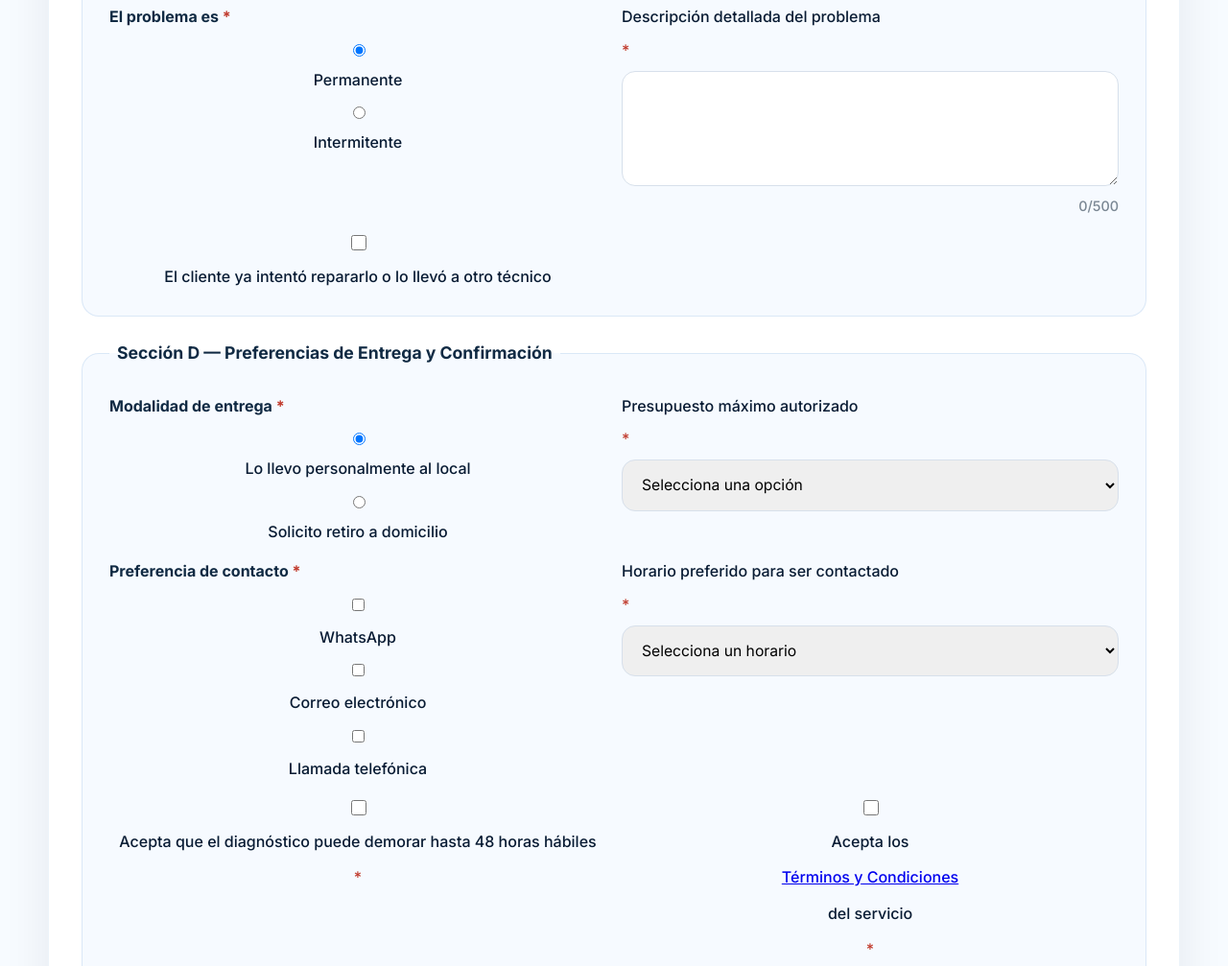
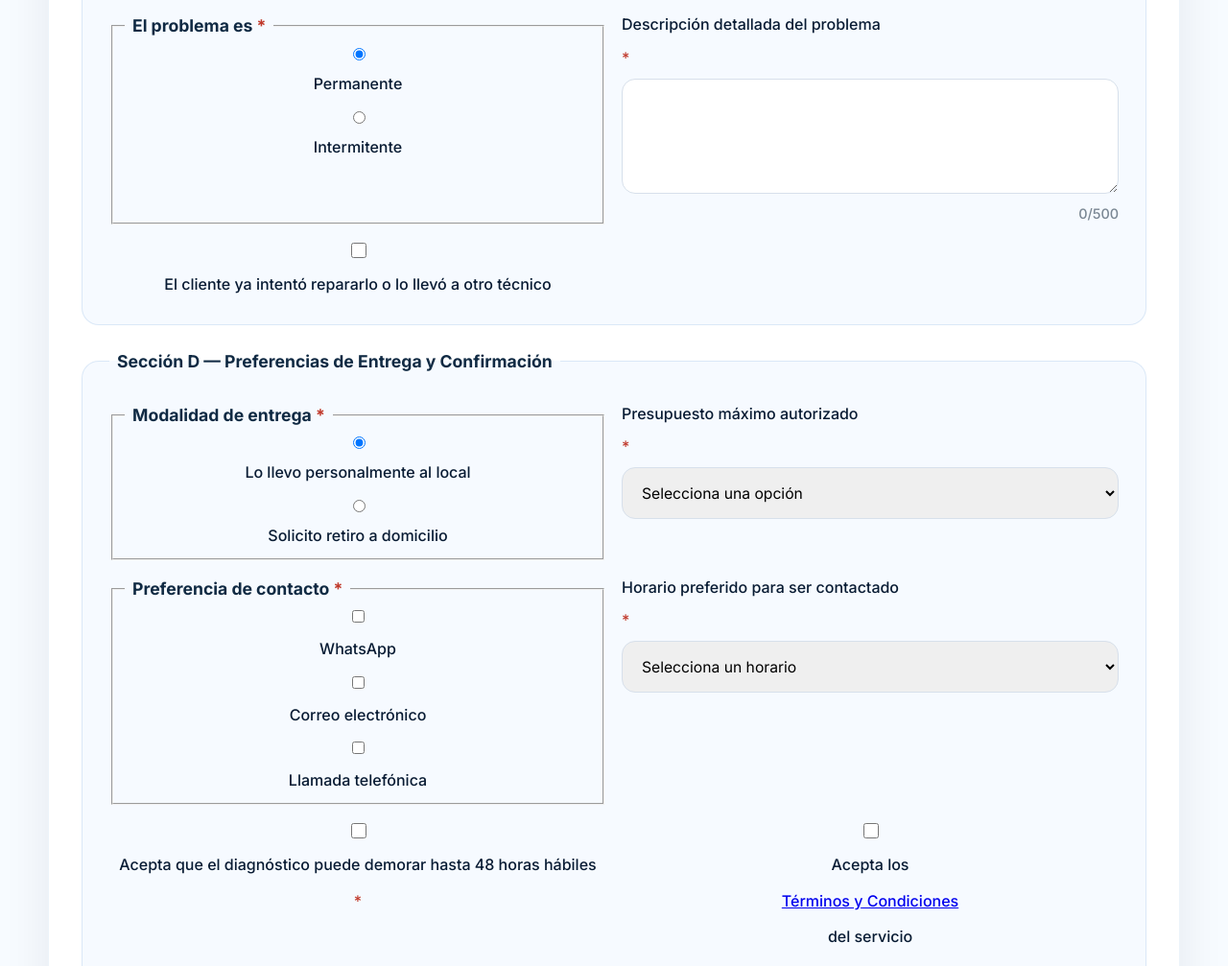
Before and after one commit to Nafe2001/frtend-sum2D-Fernando-Villagran, a plain HTML site: page ingreso.html in a window 1280 px wide. Shown: the part 1793-2800 px from the top of the page at 96% size. Drawn offline with Linux system fonts and the light colour scheme.

Commit message:
etapa3: entrega final - proyecto completo y validaciones

```diff
--- a/ingreso.html
+++ b/ingreso.html
@@ -54,11 +54,11 @@
               <label for="telefono">Teléfono de contacto <span class="required">*</span>
                 <input type="tel" id="telefono" name="telefono" required>
               </label>
-              <div class="field-group radios">
-                <span class="field-label">Tipo de cliente <span class="required">*</span></span>
-                <label><input type="radio" name="tipo-cliente" value="Particular" checked> Particular</label>
-                <label><input type="radio" name="tipo-cliente" value="Empresa"> Empresa</label>
-              </div>
+              <fieldset class="field-group radios">
+                <legend>Tipo de cliente <span class="required">*</span></legend>
+                <label for="tipo-cliente-particular"><input type="radio" id="tipo-cliente-particular" name="tipo-cliente" value="Particular" checked> Particular</label>
+                <label for="tipo-cliente-empresa"><input type="radio" id="tipo-cliente-empresa" name="tipo-cliente" value="Empresa"> Empresa</label>
+              </fieldset>
               <div id="empresa-fields" class="conditional-field hidden">
                 <label for="empresa">Nombre de la empresa
                   <input type="text" id="empresa" name="empresa">
@@ -200,11 +200,11 @@
                   <option>Hace meses</option>
                 </select>
               </label>
-              <div class="field-group radios">
-                <span class="field-label">El problema es <span class="required">*</span></span>
-                <label><input type="radio" name="problema-tipo" value="Permanente" checked> Permanente</label>
-                <label><input type="radio" name="problema-tipo" value="Intermitente"> Intermitente</label>
-              </div>
+              <fieldset class="field-group radios">
+                <legend>El problema es <span class="required">*</span></legend>
+                <label for="problema-permanente"><input type="radio" id="problema-permanente" name="problema-tipo" value="Permanente" checked> Permanente</label>
+                <label for="problema-intermitente"><input type="radio" id="problema-intermitente" name="problema-tipo" value="Intermitente"> Intermitente</label>
+              </fieldset>
               <label for="descripcion-problema">Descripción detallada del problema <span class="required">*</span>
                 <textarea id="descripcion-problema" name="descripcion-problema" minlength="20" maxlength="500" required></textarea>
                 <span class="char-counter"><span id="contador-problema">0</span>/500</span>
@@ -225,11 +225,11 @@
           <fieldset class="form-section">
             <legend>Sección D — Preferencias de Entrega y Confirmación</legend>
             <div class="form-grid">
-              <div class="field-group radios">
-                <span class="field-label">Modalidad de entrega <span class="required">*</span></span>
-                <label><input type="radio" name="entrega" value="Local" checked> Lo llevo personalmente al local</label>
-                <label><input type="radio" name="entrega" value="Domicilio"> Solicito retiro a domicilio</label>
-              </div>
+              <fieldset class="field-group radios">
+                <legend>Modalidad de entrega <span class="required">*</span></legend>
+                <label for="entrega-local"><input type="radio" id="entrega-local" name="entrega" value="Local" checked> Lo llevo personalmente al local</label>
+                <label for="entrega-domicilio"><input type="radio" id="entrega-domicilio" name="entrega" value="Domicilio"> Solicito retiro a domicilio</label>
+              </fieldset>
               <div id="direccion-domicilio-field" class="conditional-field hidden">
                 <label for="direccion-domicilio">Dirección completa para retiro
                   <input type="text" id="direccion-domicilio" name="direccion-domicilio">
@@ -245,12 +245,12 @@
                   <option>Necesito consultar antes de aprobar cualquier gasto</option>
                 </select>
               </label>
-              <div class="field-group checkboxes">
-                <span class="field-label">Preferencia de contacto <span class="required">*</span></span>
-                <label><input type="checkbox" name="contacto" value="WhatsApp"> WhatsApp</label>
-                <label><input type="checkbox" name="contacto" value="Correo electronico"> Correo electrónico</label>
-                <label><input type="checkbox" name="contacto" value="Llamada telefonica"> Llamada telefónica</label>
-              </div>
+              <fieldset class="field-group checkboxes">
+                <legend>Preferencia de contacto <span class="required">*</span></legend>
+                <label for="contacto-whatsapp"><input type="checkbox" id="contacto-whatsapp" name="contacto" value="WhatsApp"> WhatsApp</label>
+                <label for="contacto-email"><input type="checkbox" id="contacto-email" name="contacto" value="Correo electronico"> Correo electrónico</label>
+                <label for="contacto-llamada"><input type="checkbox" id="contacto-llamada" name="contacto" value="Llamada telefonica"> Llamada telefónica</label>
+              </fieldset>
               <label for="horario">Horario preferido para ser contactado <span class="required">*</span>
                 <select id="horario" name="horario" required>
                   <option value="">Selecciona un horario</option>
```
Also changed, not shown: prompts.txt.
